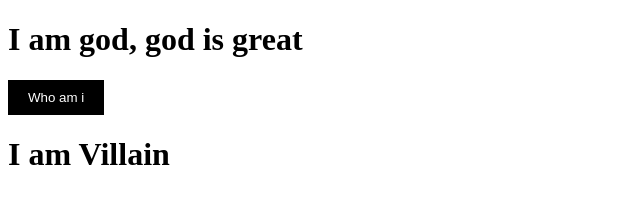
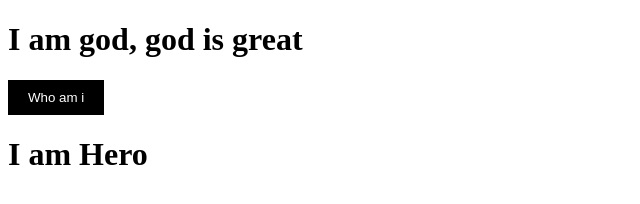
Before and after one commit to shrinidhiNK01/Second, a plain HTML site: page index.html in a window 1280 px wide. Both pictures are taken after a click on the button "Who am i". Shown: the whole page, without its empty margins (0-640 px from the left). Drawn offline with Linux system fonts and the light colour scheme.

Commit message:
Update index.html

```diff
--- a/index.html
+++ b/index.html
@@ -28,7 +28,7 @@
         const p=document.querySelector(".p")
 
         god.addEventListener("click",()=>{
-            p.textContent="I am Villain"
+            p.textContent="I am Hero"
         })
     </script>
 </body>
```
